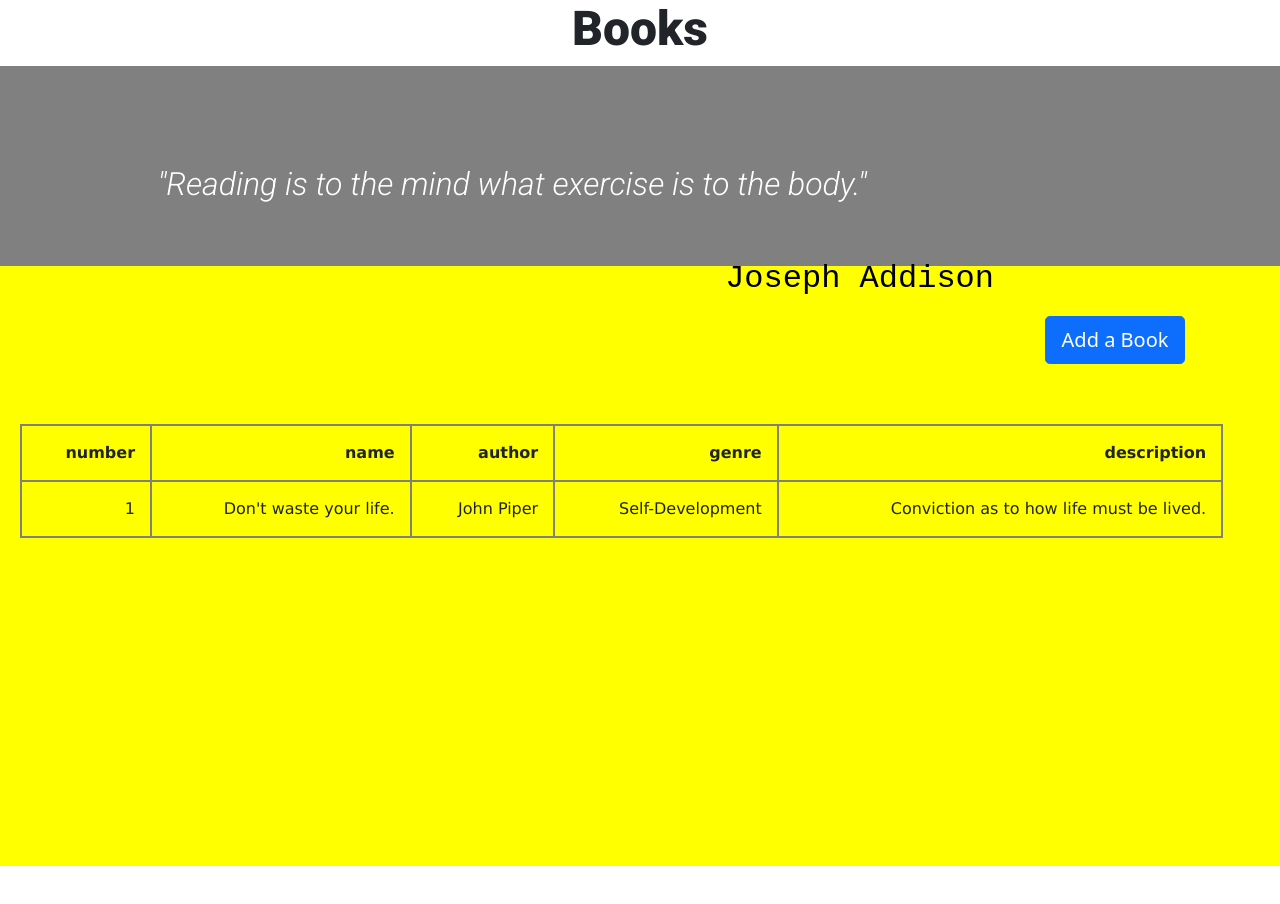
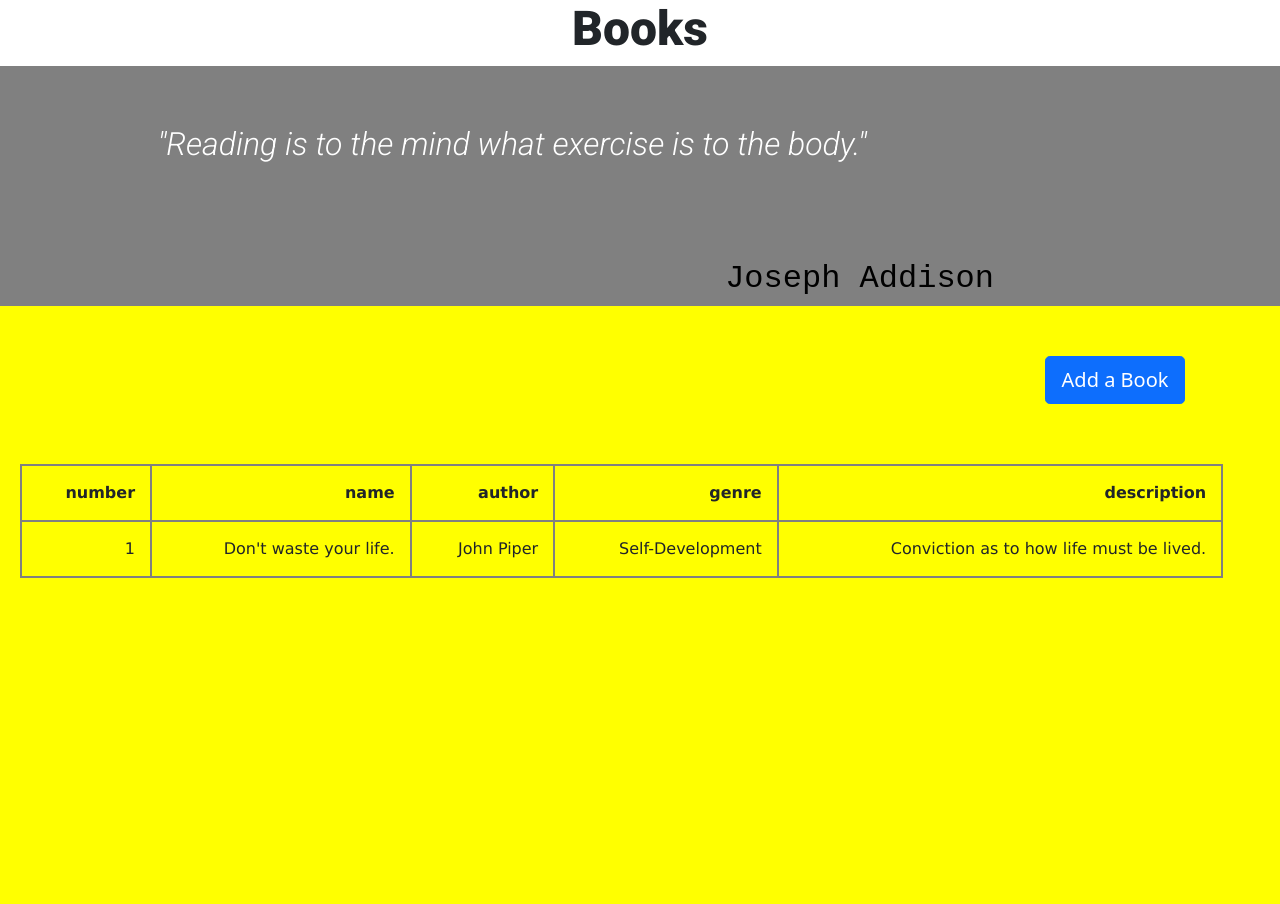
Before and after one commit to mintesGeb/Book-Club, a plain HTML site: page index.html in a window 1280 px wide. Before the commit the page ends 866 px from the top, so only its background shows below. Drawn offline with nearby package versions, Linux system fonts and the light colour scheme.

Commit message:
Update style.css

```diff
--- a/css/style.css
+++ b/css/style.css
@@ -31,7 +31,7 @@ td {
 .quote-div {
   background-color: grey;
   margin: 0;
-  height: 200px;
+  height: 240px;
   width: 100%;
 }
 
@@ -52,7 +52,7 @@ td {
   margin: 0;
   padding: 50px auto 0;
   position: absolute;
-  top: 20%;
+  top: 15%;
   text-align: center;
 }
 
```
